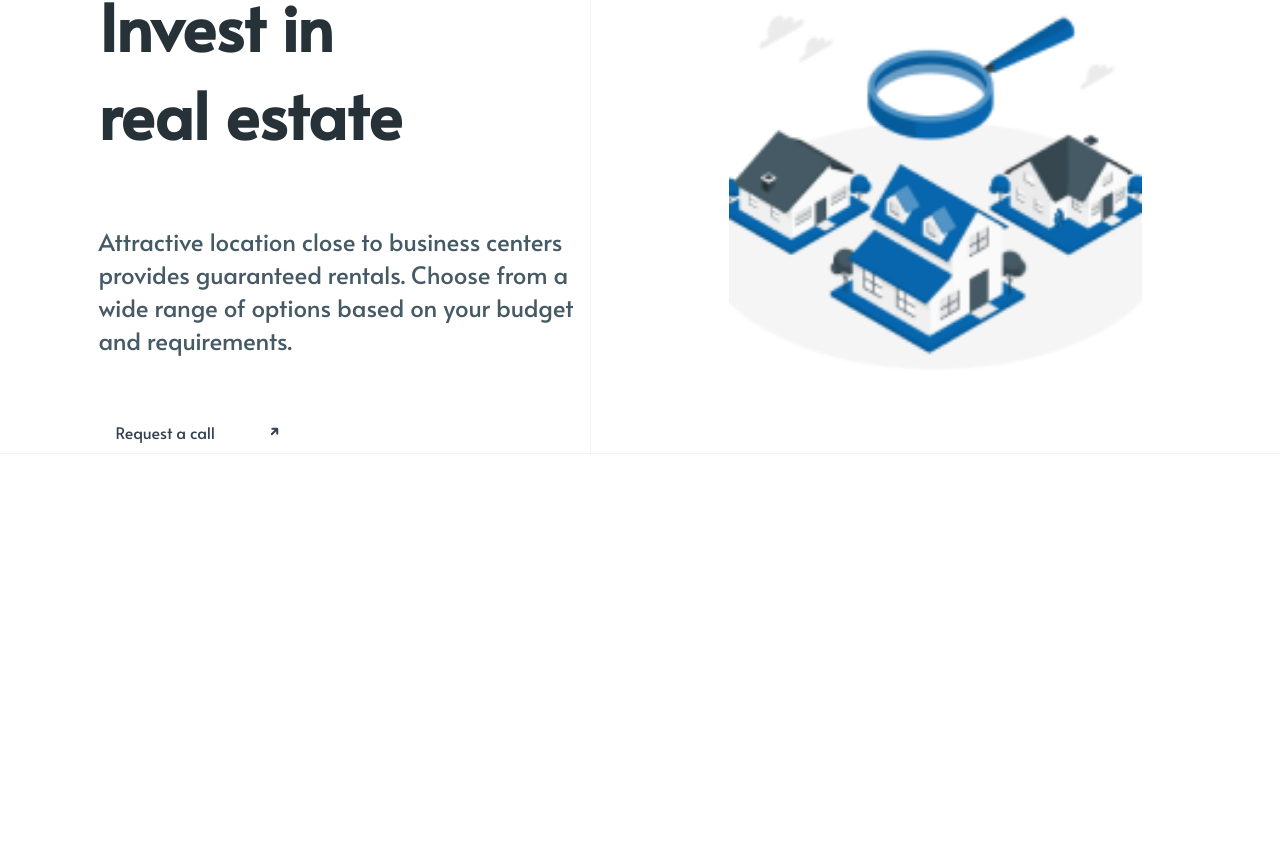
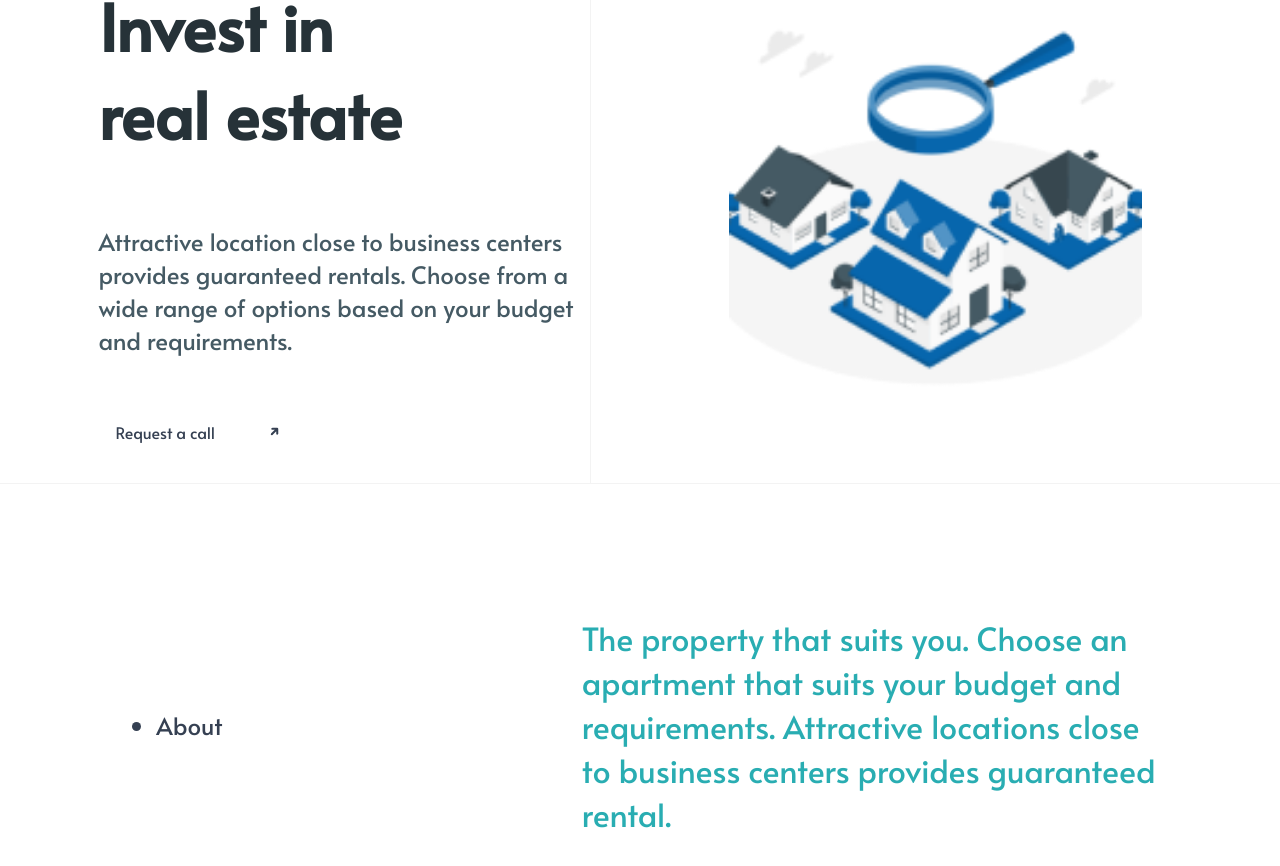
Before and after one commit to arundhati-work/mozaic, a React (Create React App) app: page / in a window 1280 px wide. Shown: the part 188-1054 px from the top of the page. Before the commit the page ends 800 px from the top, so only its background shows below. Built offline with nearby package versions, Linux system fonts and the light colour scheme.

Commit message:
about section

```diff
--- a/src/App.css
+++ b/src/App.css
@@ -1,6 +1,7 @@
 @import url('https://fonts.googleapis.com/css2?family=Alata&display=swap');
-.App {
+.app {
   text-align: center;
+  overflow: hidden;
 }
 
 .App-logo {
--- a/src/App.js
+++ b/src/App.js
@@ -5,11 +5,11 @@ import Home from './routes/Home';
 
 function App() {
   return (
-    <>
+    <div className='app'>
       <Routes>
         <Route path="/" element={<Home/>}/>
       </Routes>
-    </>
+    </div>
   );
 }
 
--- /dev/null
+++ b/src/components/About.js
@@ -0,0 +1,19 @@
+import React from 'react';
+import '../styles/About.css';
+
+export default function About() {
+  return (
+    <div>
+        <div className='about'>
+            <div className='left-container'>
+                <ul>
+                    <li>About</li>
+                </ul>
+            </div>
+            <div className='right-container'>
+                <p>The property that suits you. Choose an apartment that suits your budget and requirements. Attractive locations close to business centers provides guaranteed rental.</p>
+            </div>
+        </div>
+    </div>
+  )
+}
--- a/src/routes/Home.js
+++ b/src/routes/Home.js
@@ -2,6 +2,7 @@ import React from 'react';
 import Navbar from '../components/Navbar';
 import HeroSection from '../components/HeroSection';
 import Spacing from '../components/Spacing';
+import About from '../components/About';
 
 export default function Home() {
   return (
@@ -9,6 +10,8 @@ export default function Home() {
         <Navbar/>
         <HeroSection/>
         <Spacing/>
+        <Spacing/>
+        <About/>
     </div>
   )
 }
--- /dev/null
+++ b/src/styles/About.css
@@ -0,0 +1,57 @@
+.about{
+    font-family: 'Alata', sans-serif;
+    width: 100vw;
+    display: grid;
+    grid-template-columns: 1fr 5fr 1fr;
+    grid-template-rows: 1fr 0.3fr 5fr;
+}
+
+.about li{
+    color: #354052;
+}
+
+.about p{
+    color: #29ADB2;
+    font-size: 20px;
+}
+
+.about .left-container{
+    grid-column: 2/3;
+    grid-row: 1/2;
+    display: flex;
+    justify-content: center;
+}
+
+.about .right-container{
+    grid-column: 2/3;
+    grid-row: 3/4;
+}
+
+@media screen and (min-width: 1024px){
+    .about{
+        grid-template-columns: 1fr 3fr 1fr 5fr 1fr;
+    }
+
+    .about .left-container{
+        grid-column: 2/3;
+        grid-row: 1/2;
+        display: flex;
+        justify-content: left;
+        align-items: center;
+    }
+
+    .about .right-container{
+        grid-column: 4/5;
+        grid-row: 1/2;
+        text-align: left;
+
+    }
+
+    .about li{
+        font-size: 1.5rem;
+    }
+
+    .about .right-container p{
+        font-size: 2rem;
+    }
+}
--- a/src/styles/HeroSection.css
+++ b/src/styles/HeroSection.css
@@ -1,30 +1,33 @@
 .hero-section{
     display: grid;
+    width: 100vw;
     grid-template-columns: 1fr 5fr 1fr 5fr 1fr;
     font-family: 'Alata', sans-serif;
 }
 
 .hero-section h1{
-    font-size: 35px;
+    font-size: 1.5rem;
     color: #263238;
 }
 
 .hero-section p{
     color: #455A64;
+    font-size: 0.5rem;
 }
 
-.left-container{
+.hero-section .left-container{
     grid-column: 2/3;
+    text-align: left;
 }
 
-.right-container{
+.hero-section .right-container{
     grid-column: 4/5;
     display: flex;
     align-items: center;
     justify-content: center;
 }
 
-.left-container button{
+.hero-section .left-container button{
     border: none;
     border-radius: 18px;
     background-color: #C5E898;
@@ -35,9 +38,10 @@
     padding: 10px 17px;
     font-family: 'Alata', sans-serif;
     margin-top: 30px;
+    font-size: 0.5rem;
 }
 
-.left-container button img{
+.hero-section .left-container button img{
     margin-left: 7px;
 }
 
@@ -56,7 +60,7 @@
         font-size: 1.5rem;
     }
 
-    .left-container{
+    .hero-section .left-container{
         border-right: 1px solid #F3F3F3;
         display: flex;
         flex-direction: column;
@@ -64,12 +68,12 @@
         align-items: left;
     }
 
-    .right-container img{
+    .hero-section .right-container img{
         height: 500px;
         width: auto;
     }
 
-    .left-container button{
+    .hero-section .left-container button{
         border: none;
         border-radius: 18px;
         width: 200px;
@@ -81,6 +85,7 @@
         padding: 10px 17px;
         font-family: 'Alata', sans-serif;
         margin-top: 30px;
+        margin-bottom: 30px;
         font-size: 1rem;
     }
 }
--- a/src/styles/Spacing.css
+++ b/src/styles/Spacing.css
@@ -1,4 +1,4 @@
 .spacing{
     width: 100vw;
-    height: 70px;
+    height: 50px;
 }
```
